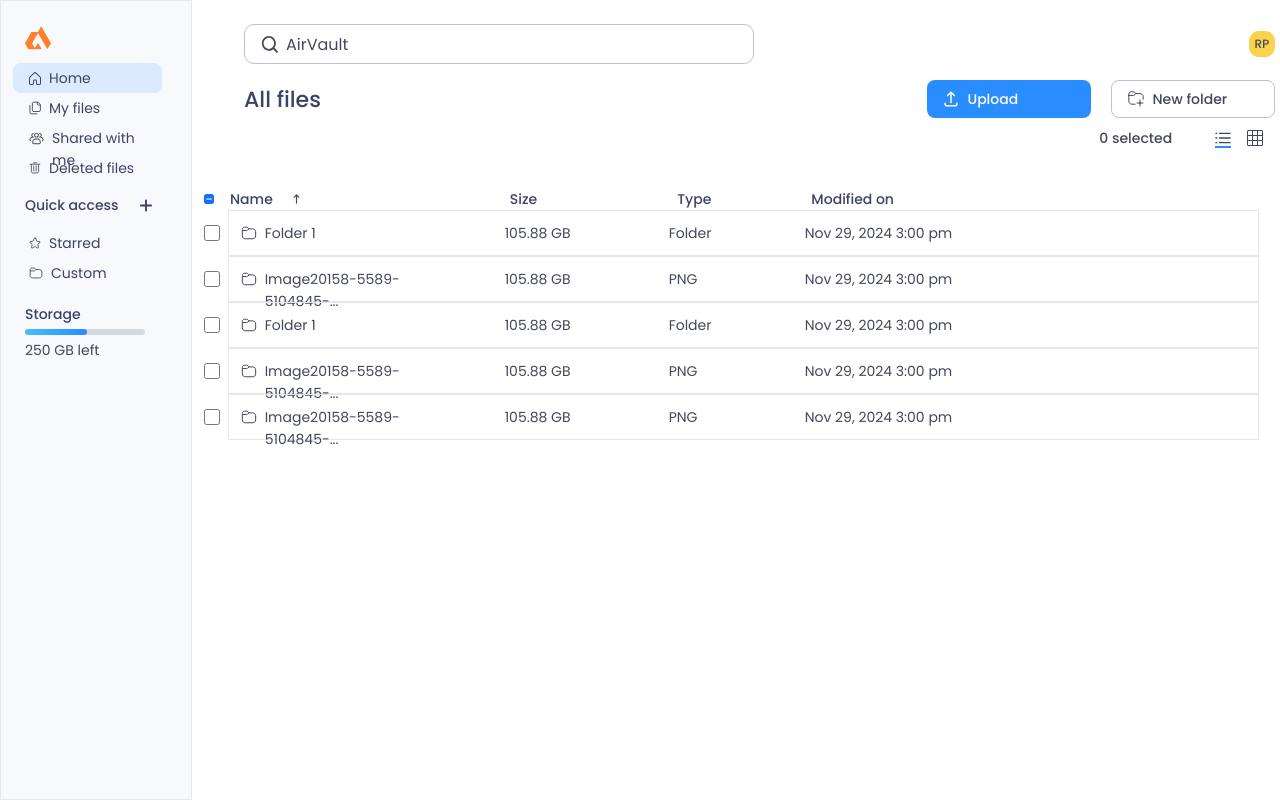
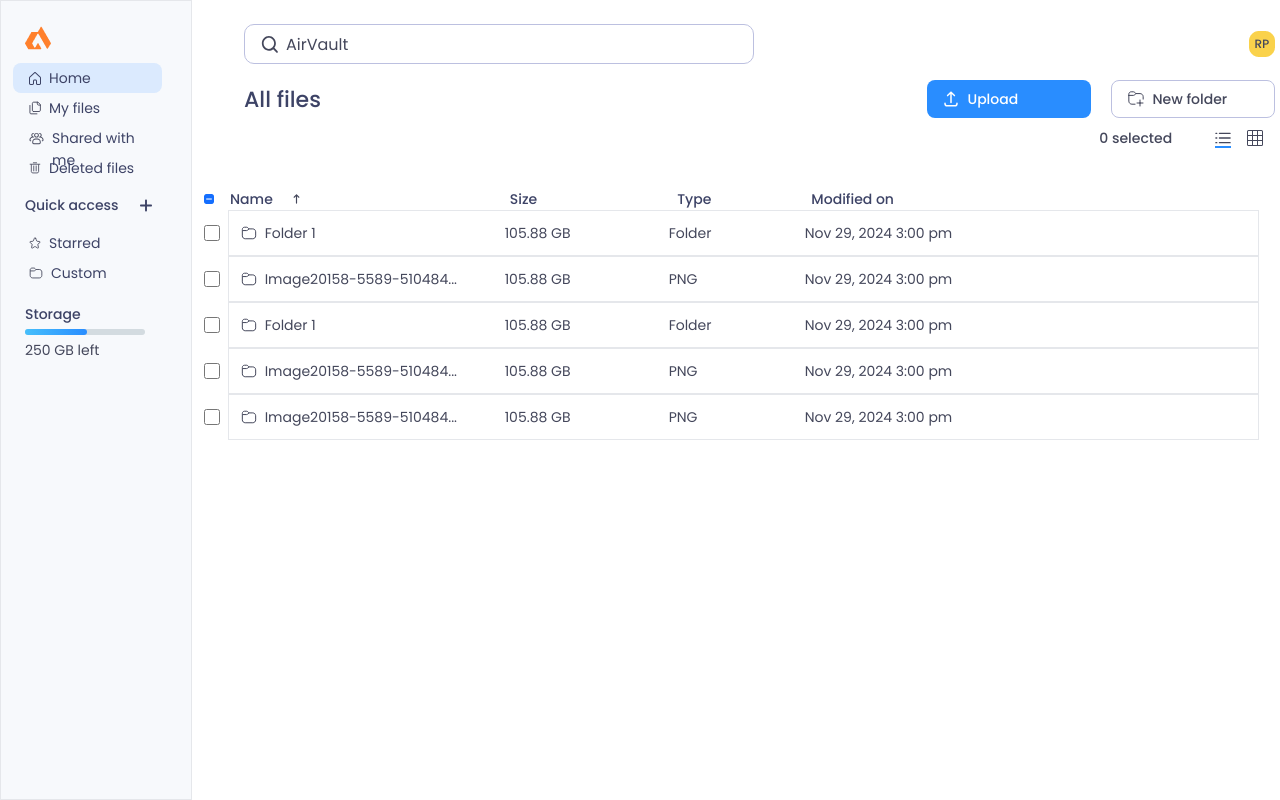
Before and after one commit to SHASHANK2405/AirVault, a Next.js app: page / in a window 1280 px wide. Built offline with nearby package versions, Linux system fonts and the light colour scheme.

Commit message:
fonts correction

```diff
--- a/components/ListItem.tsx
+++ b/components/ListItem.tsx
@@ -61,7 +61,7 @@ const ListItem: React.FC<ListItemProps> = ({
               className="text-[16px] text-[#44475B]"
             />
             <p className="w-[200px] h-[22px] text-[14px] leading-[22px] font-normal text-[#44475B] flex gap-2">
-              {name.length > 22 ? `${name.slice(0, 22)}...` : name}
+              {name.length > 20 ? `${name.slice(0, 20)}...` : name}
               <Image
                 src={"/icons/FilledStars.svg"}
                 alt="Starred Icon"
@@ -80,7 +80,7 @@ const ListItem: React.FC<ListItemProps> = ({
               className="text-[16px] text-[#44475B]"
             />
             <p className="w-[200px] h-[22px] text-[14px] leading-[22px] font-normal text-[#44475B]">
-              {name.length > 22 ? `${name.slice(0, 24)}...` : name}
+              {name.length > 22 ? `${name.slice(0, 22)}...` : name}
             </p>
           </div>
         )}
```
